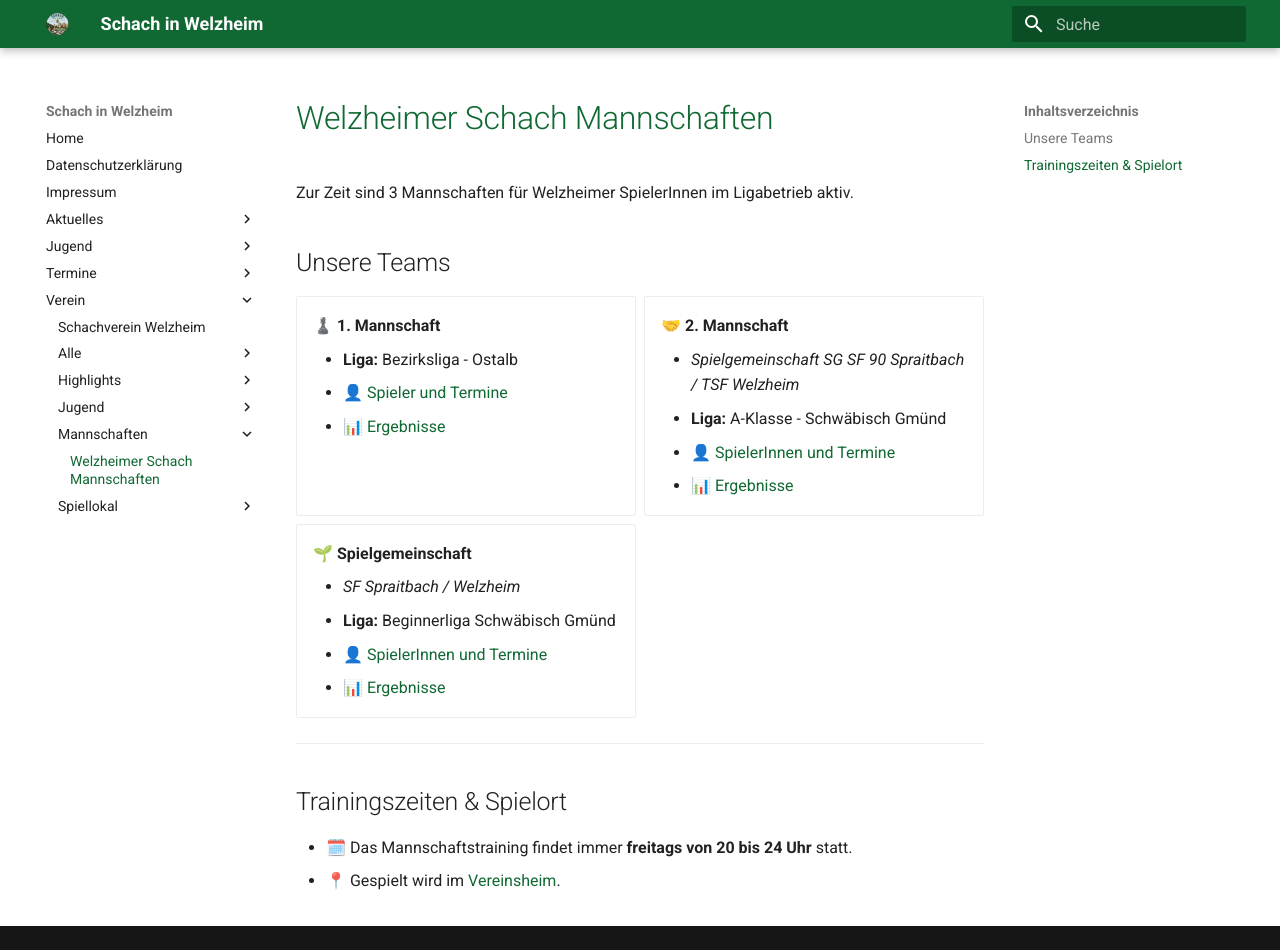
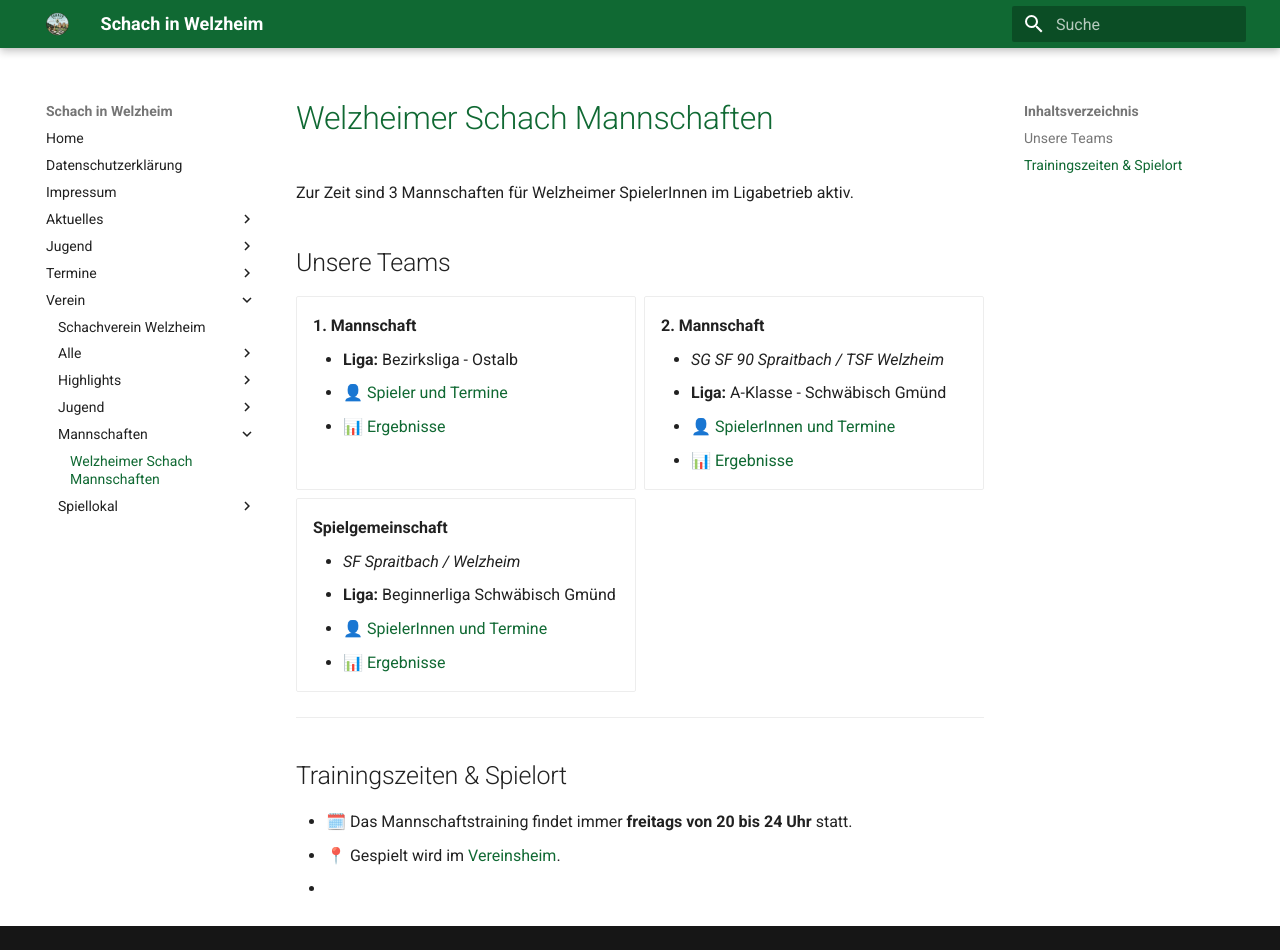
Before and after one commit to schachwelzheim/schachwelzheim, an MkDocs documentation site: the page built from docs/verein/mannschaften/index.md, in a window 1280 px wide and 950 px high. Built offline with MkDocs 1.6.1 and Material for MkDocs 9.7.7, drawn with Linux system fonts in a browser that asks for light colours.

```diff
--- a/docs/verein/mannschaften/index.md
+++ b/docs/verein/mannschaften/index.md
@@ -6,25 +6,25 @@ Zur Zeit sind 3 Mannschaften für Welzheimer SpielerInnen im Ligabetrieb aktiv.
 
 <div class="grid cards" markdown>
 
--   __♟️ 1. Mannschaft__
+-   **1. Mannschaft**
 
-    *   **Liga:** Bezirksliga - Ostalb
-    *   [👤 Spieler und Termine](https://svw-schach.liga.nu/cgi-bin/WebObjects/nuLigaSCHACHDE.woa/wa/teamPortrait?teamtable=1815582&pageState=vorrunde&championship=Ostalb+25%2F26&group=4173)
-    *   [📊 Ergebnisse](https://svw-schach.liga.nu/cgi-bin/WebObjects/nuLigaSCHACHDE.woa/wa/groupPage?championship=Ostalb+25%2F26&group=4173)
+    * **Liga:** Bezirksliga - Ostalb
+    * [👤 Spieler und Termine](https://svw-schach.liga.nu/cgi-bin/WebObjects/nuLigaSCHACHDE.woa/wa/teamPortrait?teamtable=1815582&pageState=vorrunde&championship=Ostalb+25%2F26&group=4173)
+    * [📊 Ergebnisse](https://svw-schach.liga.nu/cgi-bin/WebObjects/nuLigaSCHACHDE.woa/wa/groupPage?championship=Ostalb+25%2F26&group=4173)
 
--   __🤝 2. Mannschaft__
+-   **2. Mannschaft**
 
-    *   *Spielgemeinschaft SG SF 90 Spraitbach / TSF Welzheim*
-    *   **Liga:** A-Klasse - Schwäbisch Gmünd
-    *   [👤 SpielerInnen und Termine](https://svw-schach.liga.nu/cgi-bin/WebObjects/nuLigaSCHACHDE.woa/wa/teamPortrait?teamtable=1821449&pageState=vorrunde&championship=Ostalb+26%2F27&group=5895)
-    *   [📊 Ergebnisse](https://svw-schach.liga.nu/cgi-bin/WebObjects/nuLigaSCHACHDE.woa/wa/groupPage?championship=Ostalb+26%2F27&group=5895)
+    * *SG SF 90 Spraitbach / TSF Welzheim*
+    * **Liga:** A-Klasse - Schwäbisch Gmünd
+    * [👤 SpielerInnen und Termine](https://svw-schach.liga.nu/cgi-bin/WebObjects/nuLigaSCHACHDE.woa/wa/teamPortrait?teamtable=1821449&pageState=vorrunde&championship=Ostalb+26%2F27&group=5895)
+    * [📊 Ergebnisse](https://svw-schach.liga.nu/cgi-bin/WebObjects/nuLigaSCHACHDE.woa/wa/groupPage?championship=Ostalb+26%2F27&group=5895)
 
--   __🌱 Spielgemeinschaft__
+-   **Spielgemeinschaft**
 
-    *   *SF Spraitbach / Welzheim*
-    *   **Liga:** Beginnerliga Schwäbisch Gmünd
-    *   [👤 SpielerInnen und Termine](https://svw-schach.liga.nu/cgi-bin/WebObjects/nuLigaSCHACHDE.woa/wa/teamPortrait?teamtable=1815843&pageState=vorrunde&championship=Ostalb+25%2F26&group=4189)
-    *   [📊 Ergebnisse](https://svw-schach.liga.nu/cgi-bin/WebObjects/nuLigaSCHACHDE.woa/wa/groupPage?championship=Ostalb+25%2F26&group=4189)
+    * *SF Spraitbach / Welzheim*
+    * **Liga:** Beginnerliga Schwäbisch Gmünd
+    * [👤 SpielerInnen und Termine](https://svw-schach.liga.nu/cgi-bin/WebObjects/nuLigaSCHACHDE.woa/wa/teamPortrait?teamtable=1815843&pageState=vorrunde&championship=Ostalb+25%2F26&group=4189)
+    * [📊 Ergebnisse](https://svw-schach.liga.nu/cgi-bin/WebObjects/nuLigaSCHACHDE.woa/wa/groupPage?championship=Ostalb+25%2F26&group=4189)
 
 </div>
 
@@ -34,3 +34,4 @@ Zur Zeit sind 3 Mannschaften für Welzheimer SpielerInnen im Ligabetrieb aktiv.
 
 *   🗓️ Das Mannschaftstraining findet immer **freitags von 20 bis 24 Uhr** statt.
 *   📍 Gespielt wird im [Vereinsheim](../spiellokal).
+*
```
